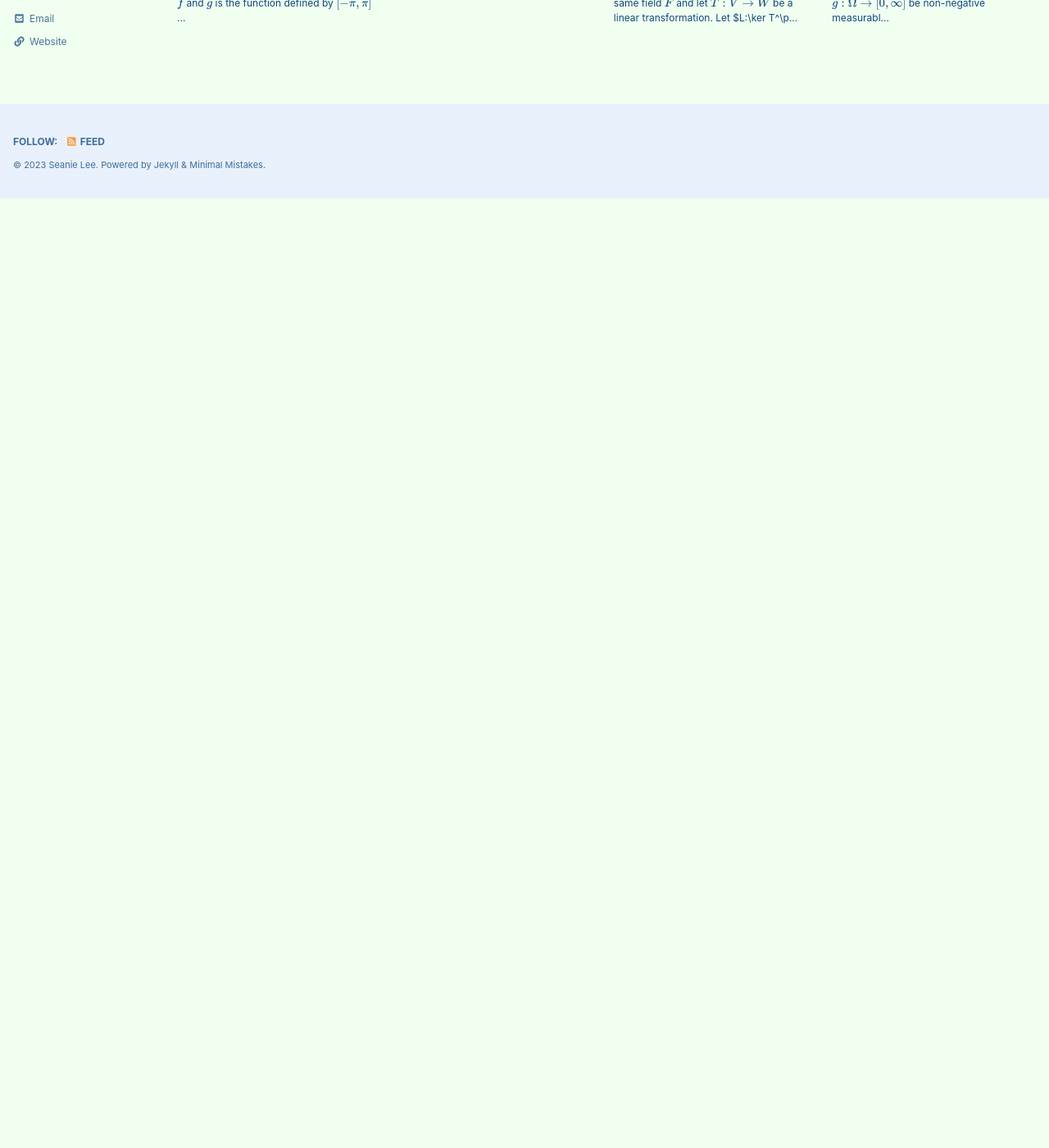
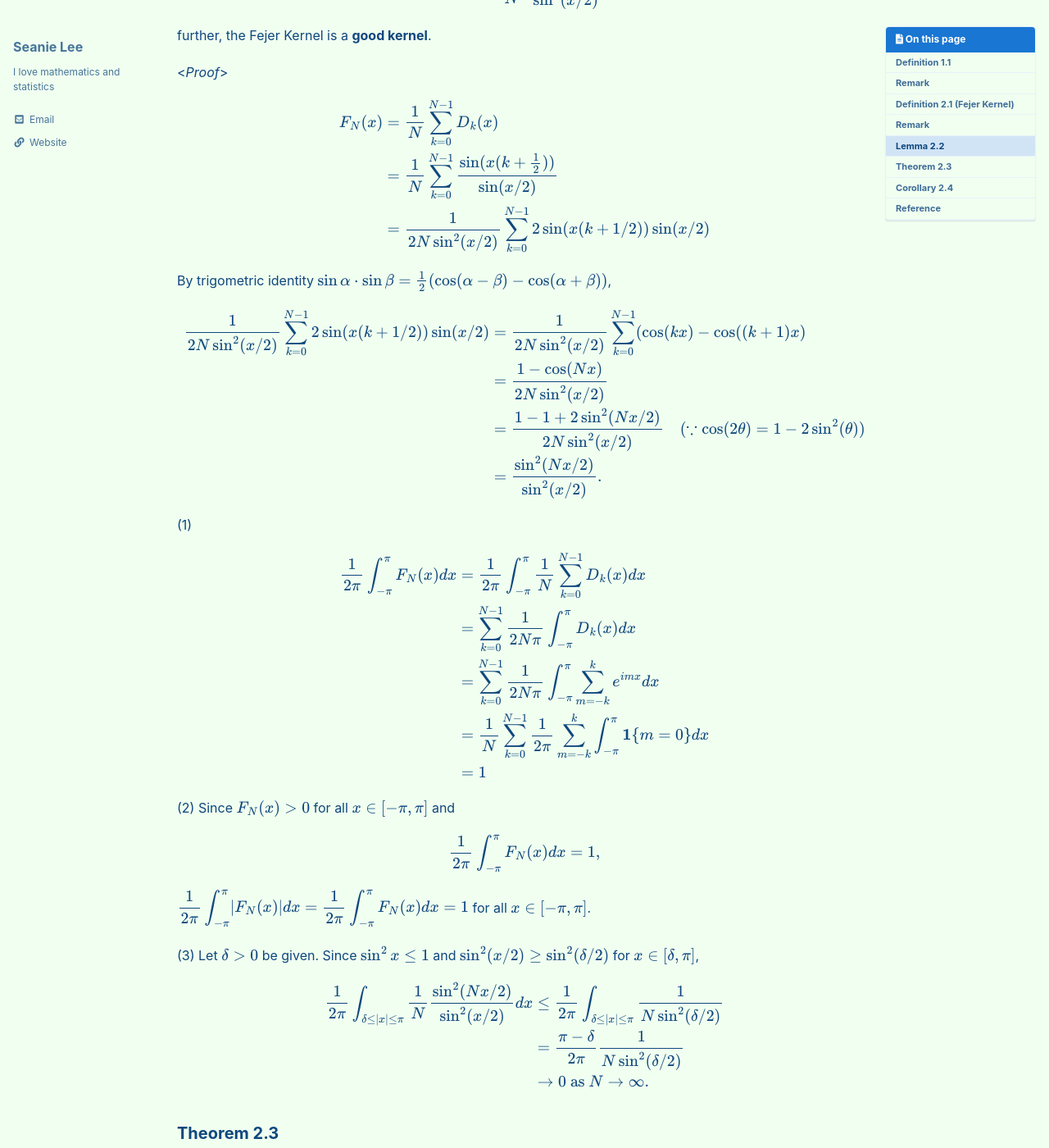
Before and after one commit to seanie12/blog, a Jekyll site: the page built from _posts/2023-02-07-cesaro-abel-summability.md, in a window 1280 px wide and 1400 px high, scrolled down 1797 px. Shown: the whole window at 82% size. Built offline with Jekyll 4.4.1, drawn with Linux system fonts in a browser that asks for light colours; cached includes are drawn as plain includes; formulas are drawn with MathJax 3; before the commit the page ends 2038 px from its top, so only the background shows below that; some of the changed text lies outside the part shown.

Commit message:
Update 2023-02-07-cesaro-abel-summability.md

```diff
--- a/_posts/2023-02-07-cesaro-abel-summability.md
+++ b/_posts/2023-02-07-cesaro-abel-summability.md
@@ -61,11 +61,136 @@ $\therefore \sigma_n \to s$ as $n\to\infty$.
 
 $$\tag*{$\square$}$$
 
+## Definition 2.1 (Fejer Kernel)
+We define the *Fejer Kernel*, $F_N$, by letting $F_N(x)$ be the $N$-th Cesaro means of $\\{D_K(x)\\}$; i.e.,
+
+$$
+\begin{align*}
+F_n(x) := \frac{1}{N}\sum_{k=0}^{N-1}D_k(x).
+\end{align*}
+$$
 
 
+## Remark
+Then consider
 
+$$
+\begin{align*}
+f*F_N (x) &= f * \left(\frac{1}{N} \sum_{k=0}^{N-1} D_k\right)(x)  \\
+&= \frac{1}{N}\sum_{k=0}^{N-1}f* D_k (x) \\
+&=\frac{1}{N} \sum_{k=0}^{N-1} S_k(f)(x),
+\end{align*}
+$$
 
+the average of the first $N$ partial sum of the Fourier series of $f$.
 
+## Lemma 2.2
+
+One has,
+
+$$
+\begin{align*}
+F_N(x) =\frac{1}{N}\frac{\sin^2(Nx/2)}{\sin^2(x/2)};
+\end{align*}
+$$
+
+further, the Fejer Kernel is a **good kernel**.
+
+<*Proof*>
+
+$$
+\begin{align*}
+F_N(x) &= \frac{1}{N}\sum_{k=0}^{N-1} D_k(x)  \\
+&= \frac{1}{N} \sum_{k=0}^{N-1} \frac{\sin (x(k+\frac{1}{2}))}{\sin(x/2)} \\
+&=\frac{1}{2N\sin^2(x/2)}\sum_{k=0}^{N-1}2\sin(x(k+1/2))\sin(x/2)
+\end{align*}
+$$
+
+By trigometric identity $\sin\alpha \cdot \sin\beta= \frac{1}{2}(\cos (\alpha-\beta) -\cos (\alpha+\beta))$,
+
+$$
+\begin{align*}
+\frac{1}{2N\sin^2(x/2)}\sum_{k=0}^{N-1}2\sin(x(k+1/2))\sin(x/2) &=\frac{1}{2N\sin^2(x/2)} \sum_{k=0}^{N-1} (\cos(kx)-\cos ((k+1)x) \\
+&= \frac{1- \cos (Nx)}{2N\sin^2(x/2)} \\
+&= \frac{1- 1+2\sin^2(Nx/2)}{2N\sin^2(x/2)} \quad ( \because \cos(2\theta) = 1-2\sin^2(\theta)) \\
+&=\frac{\sin^2(Nx/2)}{\sin^2(x/2)}.
+\end{align*}
+$$
+
+(1)
+
+$$
+\begin{align*}
+\frac{1}{2\pi}\int_{-\pi}^{\pi} F_N(x) dx &= \frac{1}{2\pi}\int_{-\pi}^{\pi} \frac{1}{N}\sum_{k=0}^{N-1} D_k(x)dx \\
+&= \sum_{k=0}^{N-1}\frac{1}{2N\pi}\int_{-\pi}^{\pi} D_k(x) dx \\
+&= \sum_{k=0}^{N-1}\frac{1}{2N\pi}\int_{-\pi}^{\pi} \sum_{m=-k}^k e^{imx}dx \\
+&=\frac{1}{N}\sum_{k=0}^{N-1} \frac{1}{2\pi} \sum_{m=-k}^k\int_{-\pi}^\pi \mathbf{1}\{m=0 \}dx \\
+&= 1
+\end{align*}
+$$
+
+(2) Since $F_N(x)>0$ for all $x\in[-\pi, \pi]$ and
+
+$$
+\begin{align*}
+\frac{1}{2\pi}\int_{-\pi}^{\pi} F_N(x)dx =1,
+\end{align*}
+$$
+
+$$
+\begin{align*}
+\frac{1}{2\pi}\int_{-\pi}^{\pi}\lvert F_N(x)\rvert dx = \frac{1}{2\pi}\int_{-\pi}^{\pi}F_N(x)dx = 1
+\end{align*}
+$$
+for all $x\in[-\pi, \pi]$.
+
+(3) Let $\delta>0$ be given. Since $\sin^2 x \leq 1$ and $\sin^2(x/2) \geq \sin^2(\delta/2)$ for $x\in [\delta, \pi]$,
+
+$$
+\begin{align*}
+\frac{1}{2\pi}\int_{\delta \leq \lvert x \rvert \leq \pi}\frac{1}{N} \frac{\sin^2(Nx/2)}{\sin^2 (x/2)}dx &\leq \frac{1}{2\pi}\int_{\delta \leq \lvert x \rvert \leq \pi} \frac{1}{N\sin^2(\delta/2)} \\
+&=\frac{\pi-\delta}{2\pi} \frac{1}{N\sin^2(\delta/2)} \\
+&\to 0 \text{ as } N\to\infty.
+\end{align*}
+$$
+
+## Theorem 2.3
+Let $f$ be integrable function on the circle. If $f$ is continuous at $\theta_0$, then the Fourier series of $f$ is Cesaro summable to $f$ at $\theta_0$. In other words, $\lim_{N\to\infty}f*F_N(\theta_0) = f(\theta_0)$. Note that
+
+$$
+\begin{align}
+\begin{split}
+\sigma_N(f)(x) &:=\frac{1}{N}\sum_{k=0}^{N-1} \sum_{n=-k}^k\hat{f}(n)e^{inx} \\
+&= \frac{1}{N}\sum_{k=0}^{N-1}S_k(f)(x) \\
+&=\frac{1}{N}\sum_{k=0}^{N-1}f*D_k(x) \\
+&= f*\left(\frac{1}{N}\sum_{k=0}^{N-1}D_k \right)(x) \\
+&=f*F_N(x).
+\end{split}
+\label{eq:1}
+\end{align}
+$$
+
+Further, if $f$ is continuous on the entire circle, then the convergence of the Cesaro sums is uniform.
+
+<*Proof*>
+
+Since the Fejer kernel $F_N$ is a good kernel, $\lim_{N\to\infty}f*F_N(\theta_0)=f(\theta_0)$ by the previous [theorem](https://seanie12.github.io/blog/fourier%20analysis/convolution-good-kernels/#theorem-32).
+$$\tag*{$\square$}$$
+
+## Corollary 2.4
+Let $f$ be integrable function on the circle. If $\hat{f}(n)=0$ for all $n\in\mathbb{Z}$, then $f=0$ at all points of continuity of $f$.
+
+<*Proof*>
+
+By  Equation $\ref{eq:1}, f * F_N(x)=0$ for all $N\in\mathbb{N}_0$. Thus,
+
+$$
+\begin{align*}
+f(x)=\lim_{N\to\infty}f*F_N(x) = 0.
+\end{align*}
+$$
+
+$$\tag*{$\square$}$$
 
 ## Reference
 - Elias M. Stein and  Rami Shakarchi **『**Fourier Analysis: An Introduction**』**
```
